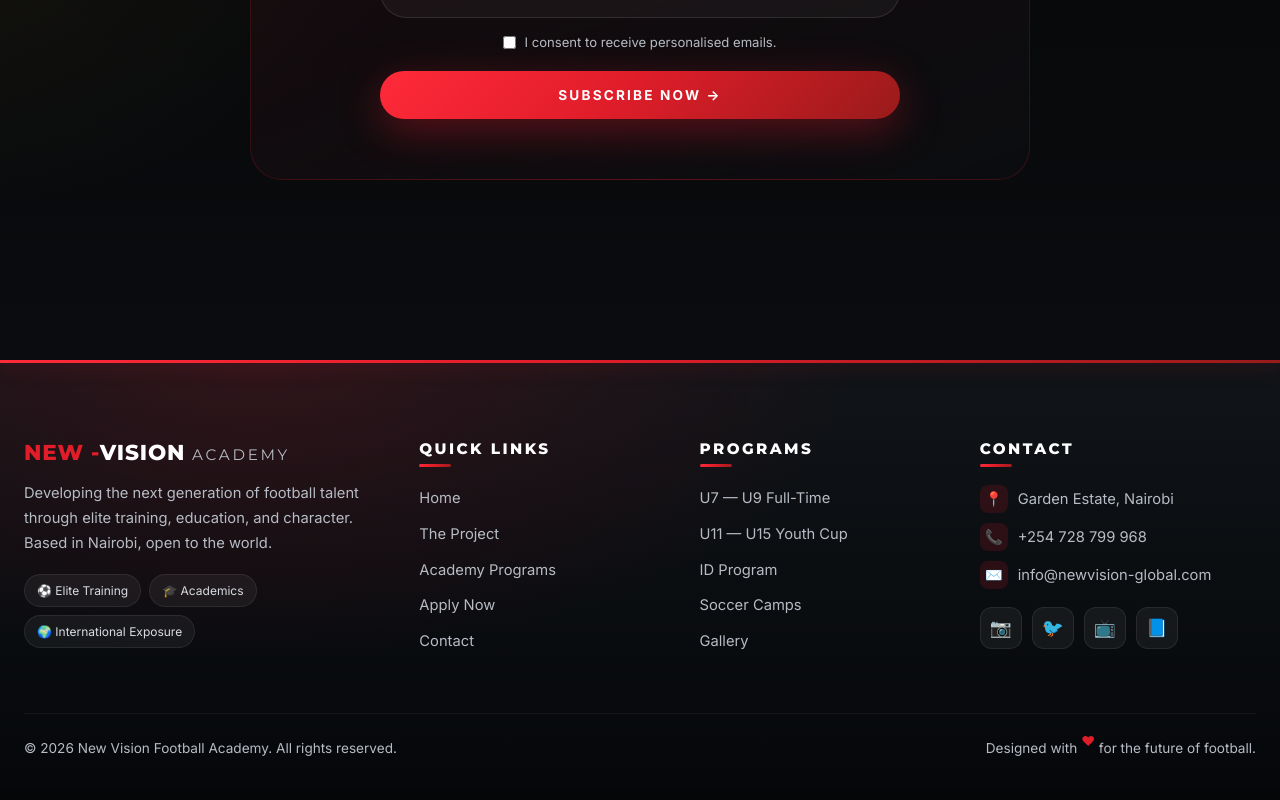
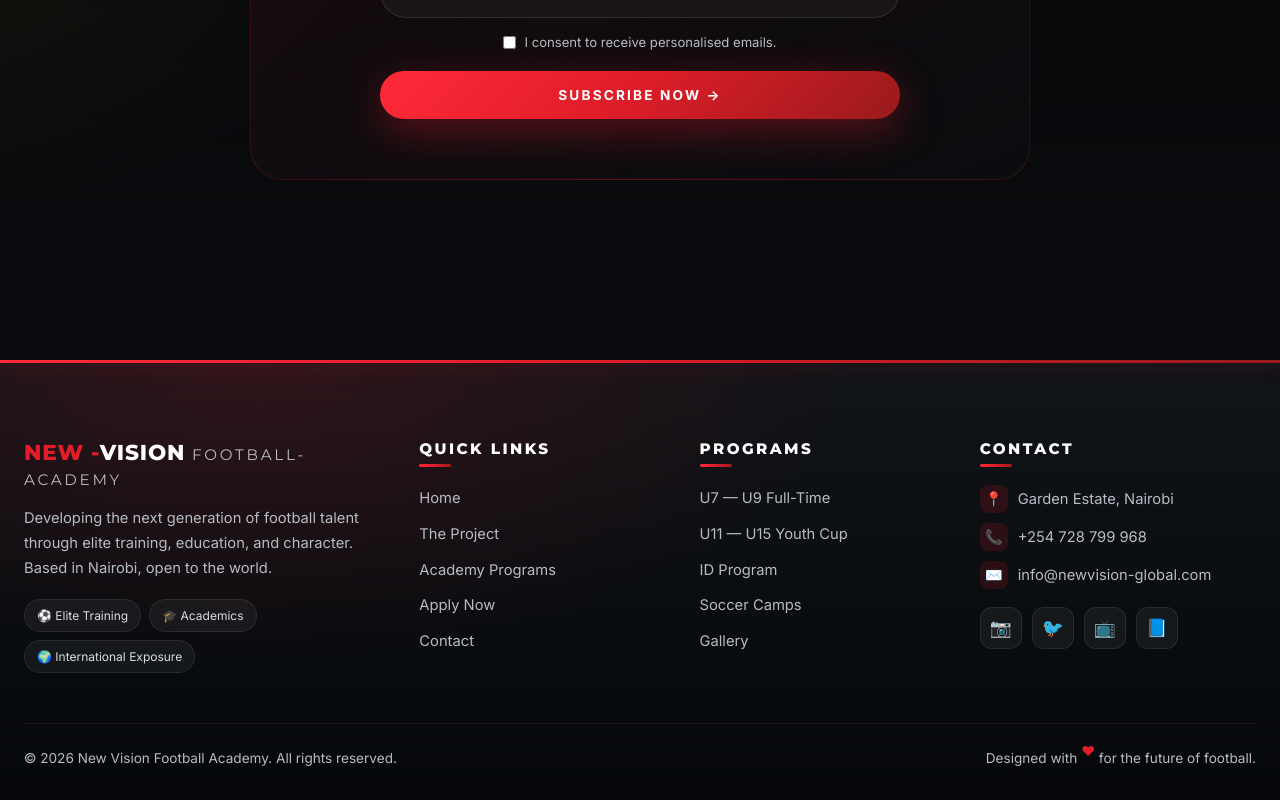
Before and after one commit to madhifidy-bot/NEW-VISION-FOOTBALL-ACADEMY, a React (Vite) app: page / in a window 1280 px wide. Shown: the part 5119-5919 px from the top of the page. Built offline with nearby package versions, Linux system fonts and the light colour scheme.

Commit message:
adding football in the footer

```diff
--- a/src/components/Layout/Footer.jsx
+++ b/src/components/Layout/Footer.jsx
@@ -12,7 +12,7 @@ const Footer = () => {
         <div className="footer-section footer-brand">
           <h3>
             <span className="brand-accent">NEW -</span>VISION
-            <span className="brand-light"> ACADEMY</span>
+            <span className="brand-light"> FOOTBALL-ACADEMY</span>
           </h3>
           <p>
             Developing the next generation of football talent through elite training,
```
